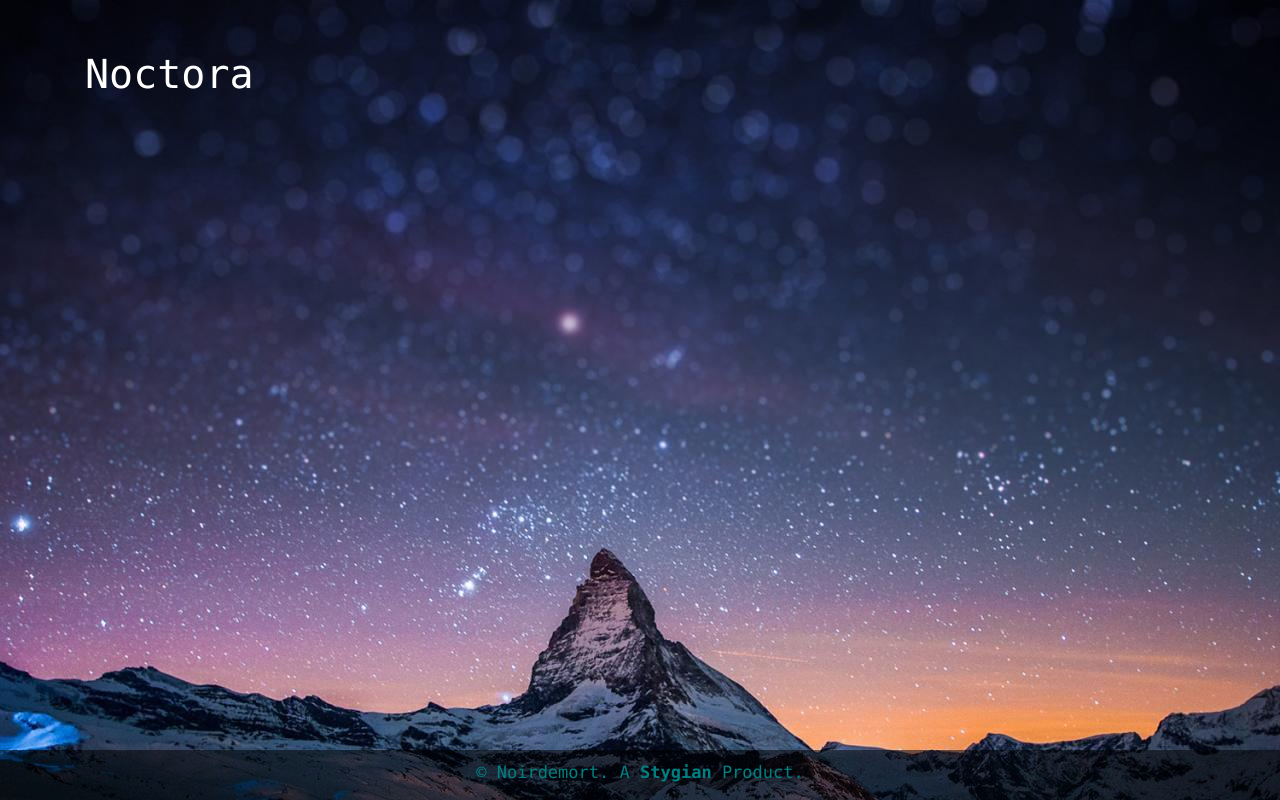
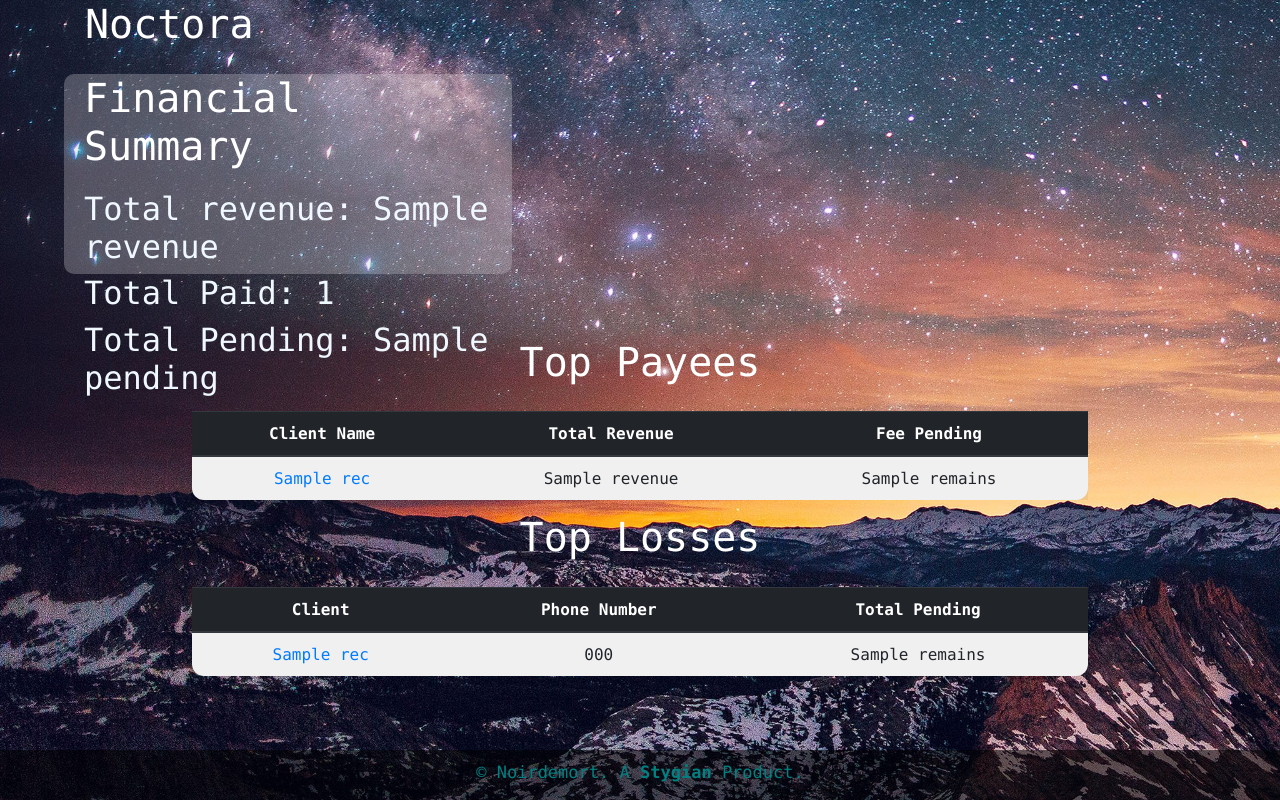
Before and after one commit to Noirdemort/Noctora, a Python web app: template templates/revenue.html in a window 1280 px wide. Run offline with Jinja, Linux system fonts and the light colour scheme; the template is opened without the code that fills it: most values are stand-ins (such as "Sample title", 1, 10 or a date in 2020).

Commit message:
added revenue page

```diff
--- a/templates/revenue.html
+++ b/templates/revenue.html
@@ -10,13 +10,12 @@
 
 <style>
 	body#LoginForm {
-		background-image: url("../static/starlight.jpg");
+		background-image: url("../static/daybreak_mountain.jpg");
 		background-repeat: no-repeat;
 		background-position: center;
 		background-attachment: fixed;
-		background-position: inherit;
+		/* background-position: inherit; */
 		background-size: cover;
-		padding: 50px;
 		font-family: 'Monaco';
 	}
 
@@ -112,13 +43,82 @@
 		text-align: center;
 		font-family: 'Monaco';
 	}
+
+	.profile-container {
+        background-color: rgba(212, 208, 216, 0.301);
+        width: 35%;
+        height: 200px;
+        margin: 5%;
+        margin-top: 2%;
+        clear: both;
+        border-radius: 10px;
+    }
+
+    .profile-container .info {
+        color: aliceblue;
+        font-family: Monaco;
+        margin-left: 20px;
+        margin-bottom: 10px;
+    }
+
+	.table {
+		width: 70% !important;
+		margin-right: 15% !important;
+		margin-left: 15% !important;
+		margin-top: 2% !important;
+		margin-bottom: 1% !important;
+		border-radius: 12px !important;
+	}
 </style>
 
 <body id="LoginForm">
 	<div class="container">
 		<h1 class="form-heading">Noctora</h1>
+	</div>
+	<div class="profile-container">
+		<h1 class="form-heading" style="margin: 20px;">Financial Summary</h1>
 
+		<div class="info">
+			<h2>Total revenue: {{ revenue }}</h2>
+			<h2>Total Paid: {{ paid }}</h2>
+			<h2>Total Pending: {{ pending }}</h2>
+		</div>
 	</div>
+
+	<h2 class="form-heading" style="text-align: center;">Top Payees</h2>
+	<table class="table table-light table-striped">
+		<thead class="thead-dark" style="text-align: center;">
+			<th>Client Name</th>
+			<th>Total Revenue</th>
+			<th>Fee Pending</th>
+		</thead>
+		<tbody>
+			{% for rec in profiteers %}
+			<tr style="text-align: center;">
+				<td><a href="/profile/{{ rec['pan'] }}">{{ rec['name'] }}</a></td>
+				<td>{{ rec['revenue'] }}</td>
+				<td>{{ rec['remains'] }}</td>
+			</tr>
+			{% endfor %}
+		</tbody>
+	</table>
+
+	<h2 class="form-heading" style="text-align: center;">Top Losses</h2>
+	<table class="table table-light table-striped">
+		<thead class="thead-dark" style="text-align: center;">
+			<th>Client</th>
+			<th>Phone Number</th>
+			<th>Total Pending</th>
+		</thead>
+		{% for rec in wreckers %}
+		<tr style="text-align: center;">
+			<td><a href="/profile/{{ rec['pan'] }}">{{ rec['name'] }}</a></td>
+			<td>{{ rec['phone'] }}</td>
+			<td>{{ rec['remains'] }} </td>
+		</tr>
+		{% endfor %}
+	</table>
+	<br><br>
 
 	<div class="footer">
 		<p class="botto-text"> © Noirdemort. A <strong>Stygian</strong> Product.</p>
```
Also changed, not shown: other parts of templates/revenue.html (+0 -68 lines), app.py (+37 -3 lines).
